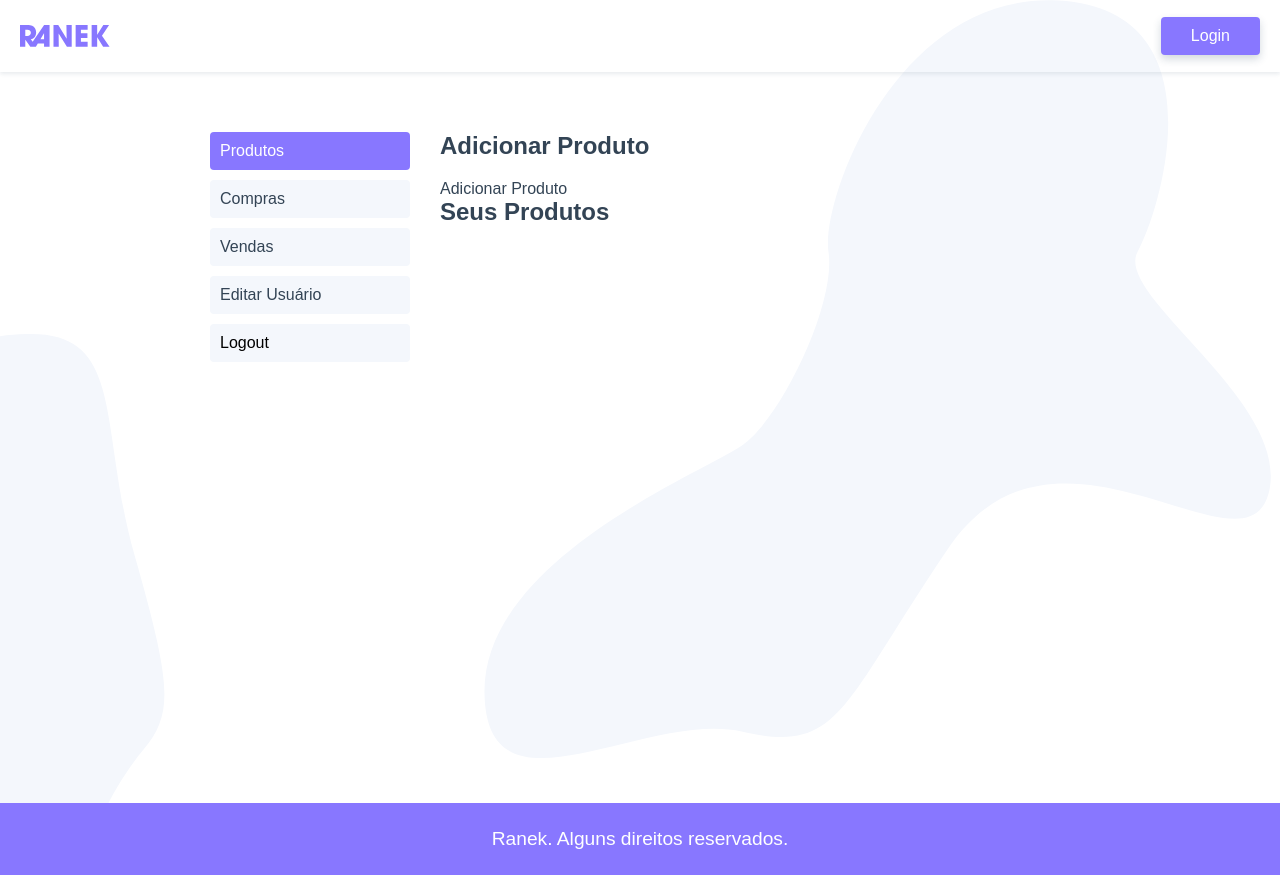
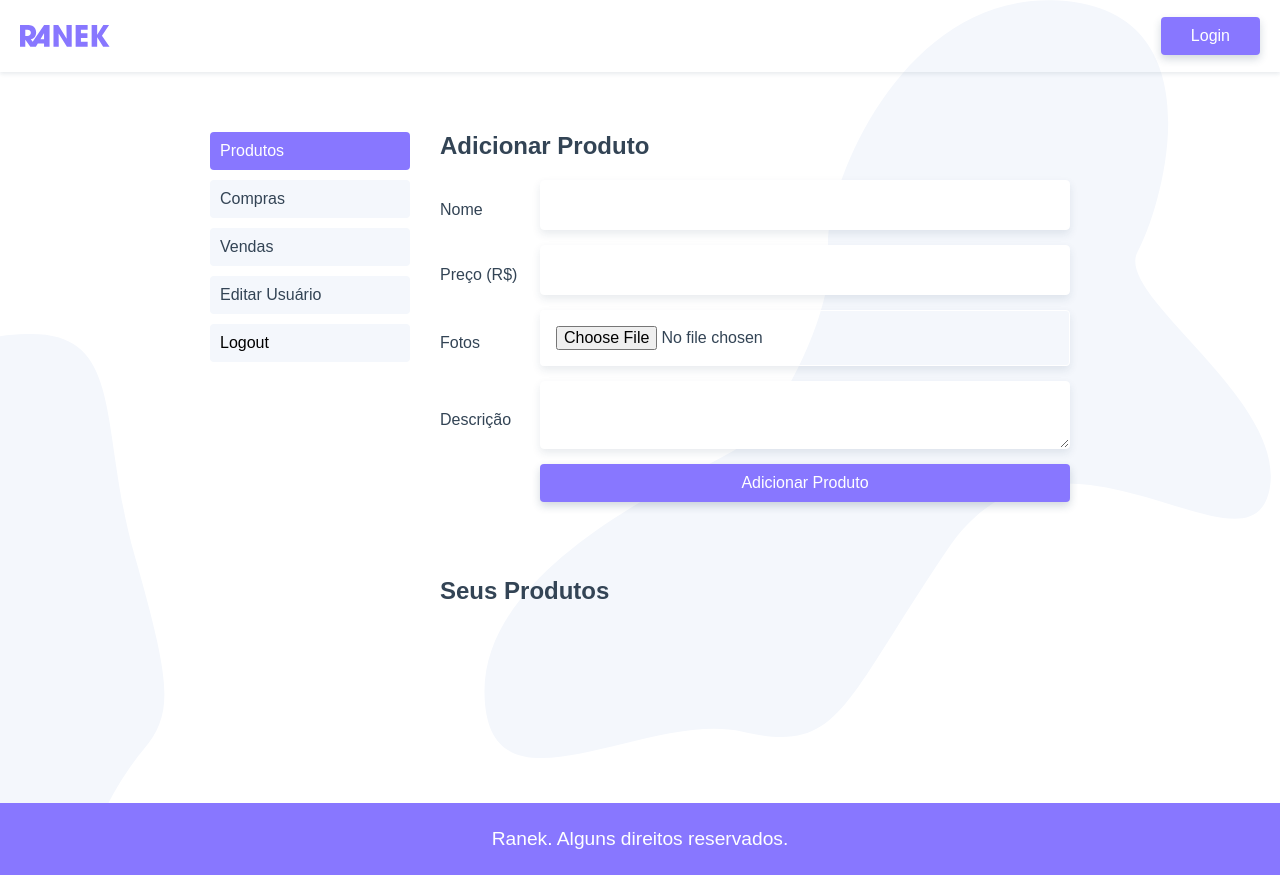
Before and after one commit to KamilydosSantos/ranek, a Vue app: page /user in a window 1280 px wide. Built offline with nearby package versions, Linux system fonts and the light colour scheme.

Commit message:
feat: add new user products

```diff
--- a/src/components/AddProduct.vue
+++ b/src/components/AddProduct.vue
@@ -1,15 +1,57 @@
 <template>
     <section>
-        <p>Adicionar Produto</p>
+        <form class="add-product">
+            <label for="name">Nome</label>
+            <input type="text" name="name" id="name" v-model="product.name">
+            <label for="price">Preço (R$)</label>
+            <input type="number" name="price" id="price" v-model="product.price">
+            <label for="pictures">Fotos</label>
+            <input type="file" name="pictures" id="pictures" ref="pictures">
+            <label for="description">Descrição</label>
+            <textarea name="description" id="description" v-model="product.description"></textarea>
+            <input class="btn" type="button" value="Adicionar Produto" @click.prevent="addProduct">
+        </form>
     </section>
 </template>
 
 <script>
+import { api } from '@/services.js';
+
 export default {
     name: "AddProduct",
+    data() {
+        return {
+            product: {
+                name: "",
+                price: "",
+                description: "",
+                pictures: null
+            }
+        }
+    },
+    methods: {
+        formattingProduct() {
+            this.product.user_id = this.$store.state.user.id;
+        },
+        addProduct() {
+            this.formattingProduct();
+            api.post("/products", this.product)
+            .then(() => {
+                this.$store.dispatch("getUserProducts");
+            })
+        }
+    }
 }
 </script>
 
-<style>
-
+<style lang="scss" scoped>
+.add-product {
+    display: grid;
+    grid-template-columns: 100px 1fr;
+    align-items: center;
+    margin-bottom: 60px;
+    .btn {
+        grid-column: 2;
+    }
+}
 </style>
--- a/src/views/user/UserProducts.vue
+++ b/src/views/user/UserProducts.vue
@@ -47,4 +47,15 @@ export default {
 h2 {
     margin-bottom: 20px;
 }
+
+.list-enter,
+.list-leave-to {
+    opacity: 0;
+    transform: translate3d(20px, 0, 0);
+}
+
+.list-enter-active,
+.list-leave-active {
+    transition: all .3s;
+}
 </style>
```
